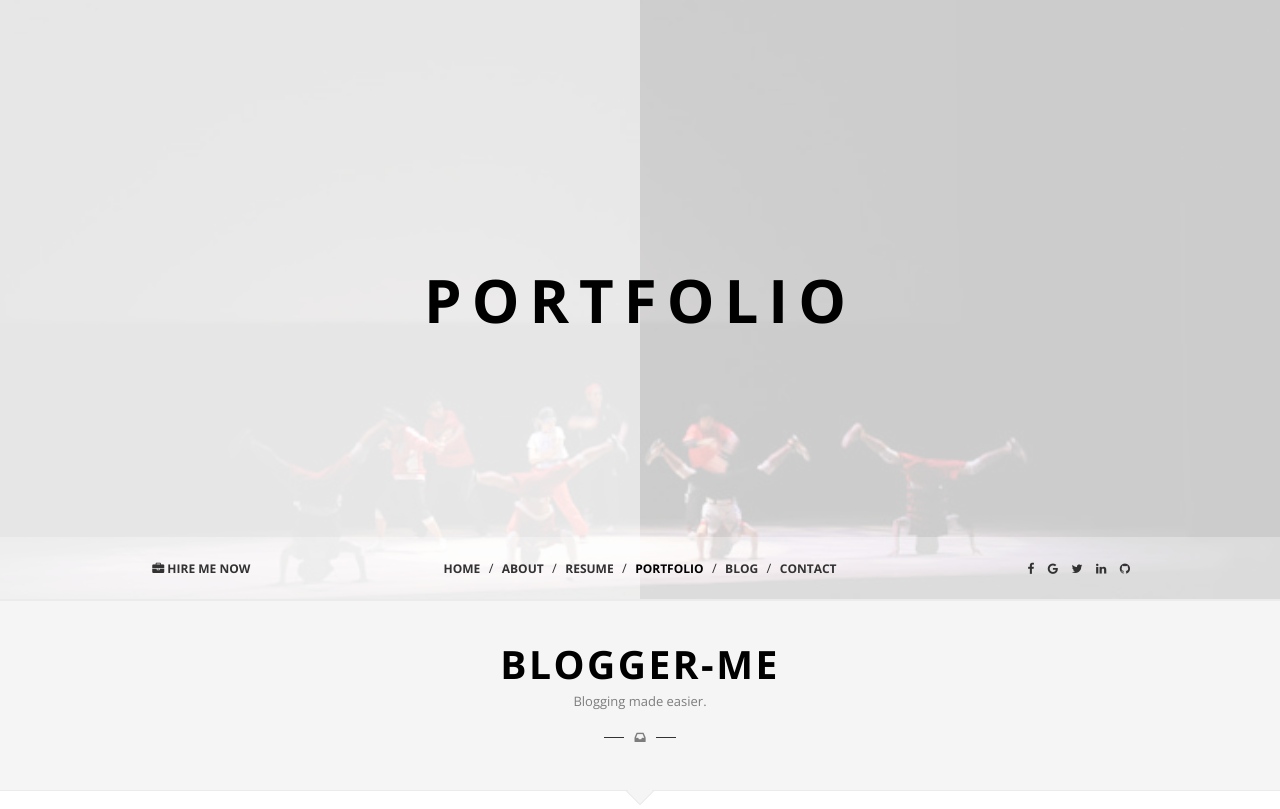
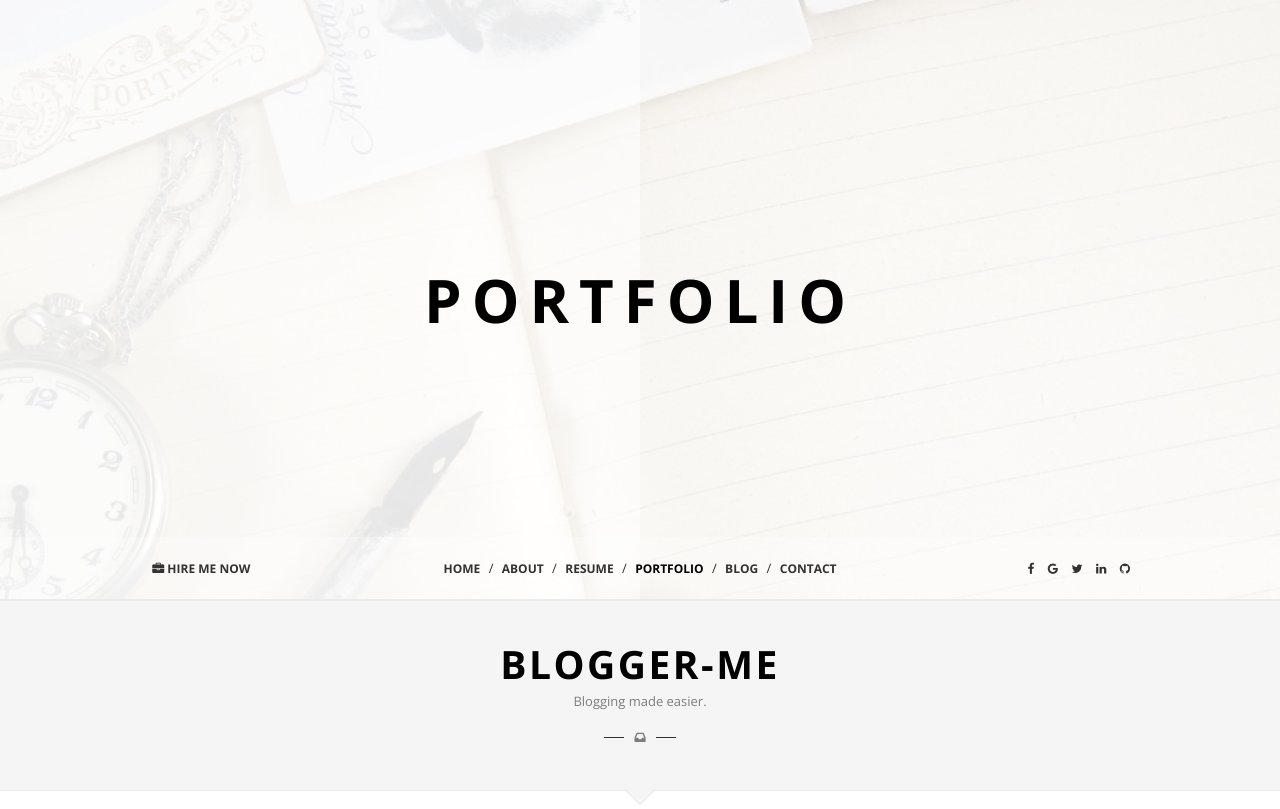
Before and after one commit to skyplor/myweb, a PHP site: page /blogger-detail.html in a window 1280 px wide. Shown: the top 809 px of the page. Run offline with PHP 8.4, Linux system fonts and the light colour scheme; some libraries are stand-ins or nearby versions.

Commit message:
changed bg pic of portfolio page

```diff
--- a/assets/theme/css/style.css
+++ b/assets/theme/css/style.css
@@ -1082,7 +1082,7 @@ textArea.form-flat {
   width: 20px;
 }
 /*============================
-     05. MAIN-HEADER
+     05. HEADERS
 ============================*/
 .main-header {
   height: 600px;
@@ -1126,6 +1126,20 @@ textArea.form-flat {
   height: 100%;
   background: rgba(255, 255, 255, 0.3);
 }
+
+.portfolio-header .header-content-fixed {
+  background: url(../images/portfolio/portfolio.jpg) no-repeat top;
+  background-size: auto;
+  background-attachment: fixed;
+}
+
+.portfolio-header .header-content-fixed:before {
+  width: 50%;
+}
+.portfolio-header .header-content-fixed:After {
+  width: 50%;
+}
+
 @media (max-width: 1024px) {
   .main-header .header-content-fixed {
     position: relative;
@@ -1156,6 +1170,7 @@ textArea.form-flat {
     font-size: 3em;
   }
 }
+
 .main-header .job {
   position: relative;
   display: inline-block;
--- a/blogger-detail.html
+++ b/blogger-detail.html
@@ -36,8 +36,8 @@
     <!--wrapper page-->
     <div class="wrapper" style="visibility:visible; opacity:1.0">
 
-      <!-- Main Header -->
-      <header class="main-header no-window" id="home">
+      <!-- Blogger Header -->
+      <header class="main-header portfolio-header no-window" id="home">
         <div class="content-table header-content-fixed">
           <div class="v-content">
             <div class="container">
--- a/dealshow-detail.html
+++ b/dealshow-detail.html
@@ -36,8 +36,8 @@
     <!--wrapper page-->
     <div class="wrapper" style="visibility:visible; opacity:1.0">
 
-      <!-- Main Header -->
-      <header class="main-header no-window" id="home">
+      <!-- Dealshow Header -->
+      <header class="main-header portfolio-header no-window" id="home">
         <div class="content-table header-content-fixed">
           <div class="v-content">
             <div class="container">
--- a/jourwee-detail.html
+++ b/jourwee-detail.html
@@ -36,8 +36,8 @@
     <!--wrapper page-->
     <div class="wrapper" style="visibility:visible; opacity:1.0">
 
-      <!-- Main Header -->
-      <header class="main-header no-window" id="home">
+      <!-- Jourwee Header -->
+      <header class="main-header portfolio-header no-window" id="home">
         <div class="content-table header-content-fixed">
           <div class="v-content">
             <div class="container">
--- a/recordcalls-detail.html
+++ b/recordcalls-detail.html
@@ -36,8 +36,8 @@
     <!--wrapper page-->
     <div class="wrapper" style="visibility:visible; opacity:1.0">
 
-      <!-- Main Header -->
-      <header class="main-header no-window" id="home">
+      <!-- Recordcalls Header -->
+      <header class="main-header portfolio-header no-window" id="home">
         <div class="content-table header-content-fixed">
           <div class="v-content">
             <div class="container">
```
Also changed, not shown: index.html (+0 -7 lines), assets/theme/images/portfolio/portfolio.jpg (added).
